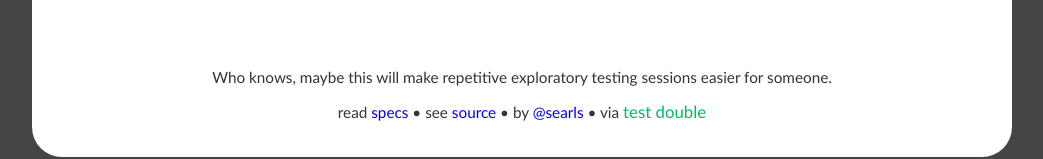
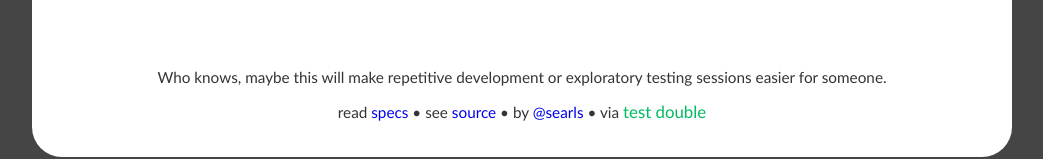
Before and after one commit to searls/fill-all-the-things, a website: page index.html in a window 1280 px wide. Shown: the part 859-1018 px from the top of the page, without its empty margins (118-1161 px from the left). Drawn offline with nearby package versions, Linux system fonts and the light colour scheme.

Commit message:
verbiage

```diff
--- a/index.html
+++ b/index.html
@@ -90,7 +90,7 @@
     </fieldset>
     <footer>
       <p>
-        Who knows, maybe this will make repetitive exploratory testing sessions easier for someone.
+        Who knows, maybe this will make repetitive development or exploratory testing sessions easier for someone.
       </p>
       <p>
         read <a href="https://github.com/searls/fill-all-the-things/blob/master/spec/fill-all-the-things-spec.coffee">specs</a> &bullet; see <a href="https://github.com/searls/fill-all-the-things/blob/master/src/fill-all-the-things.coffee">source</a> &bullet; by <a href="http://twitter.com/searls">@searls</a> &bullet; via <a class="test-double" href="http://test-double.com">test double</a>
```
